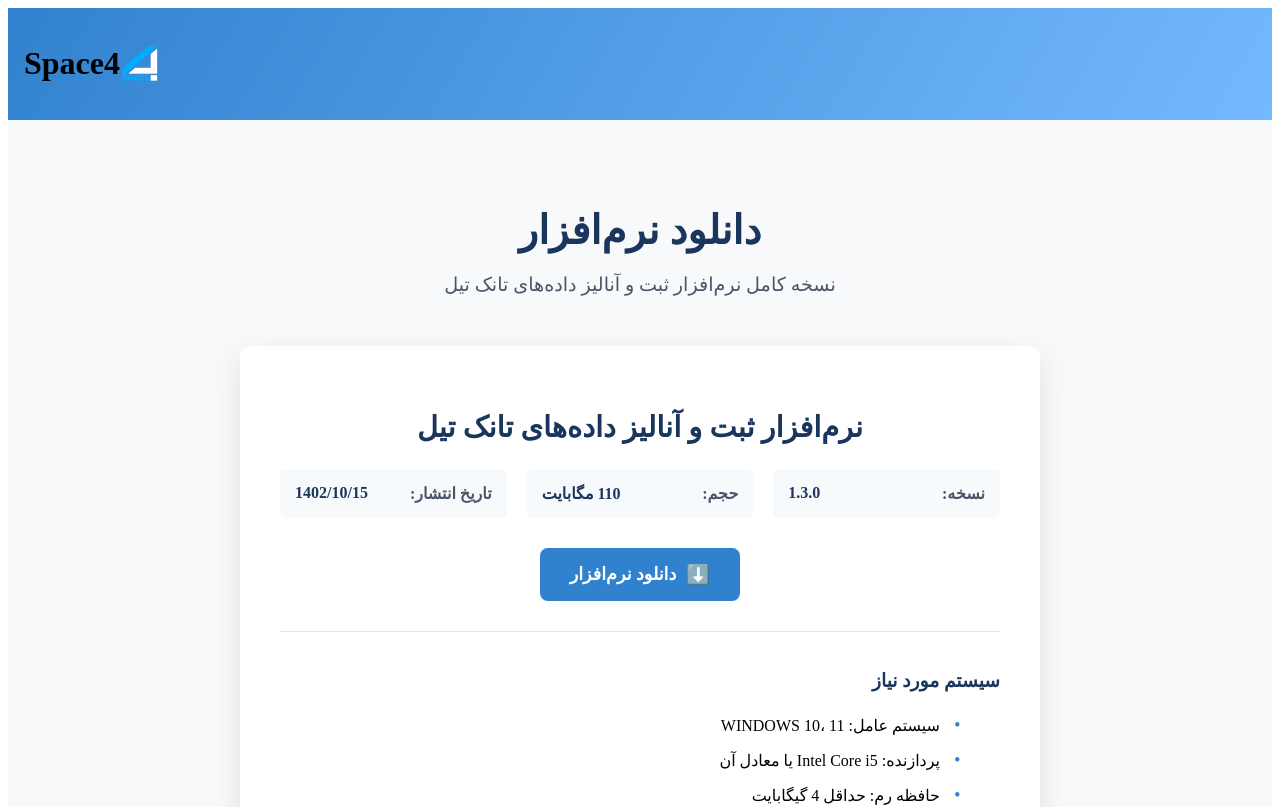
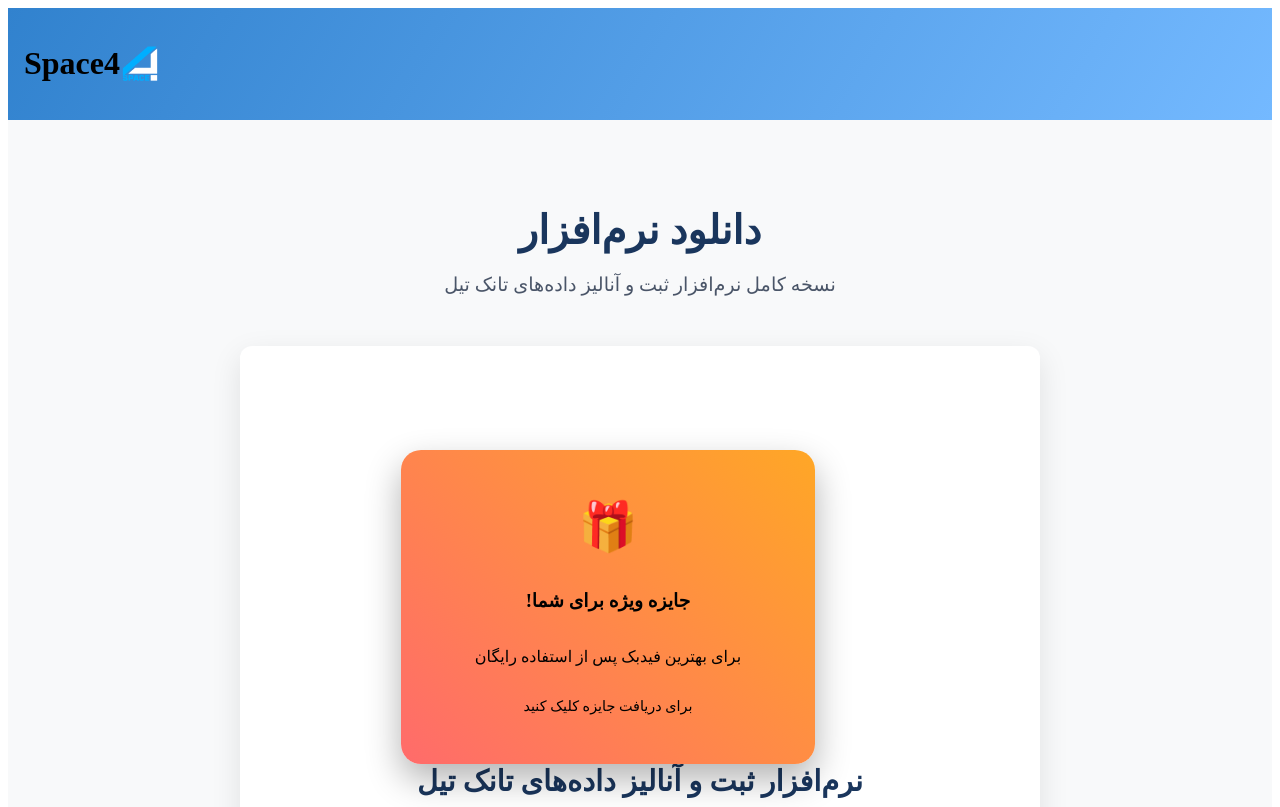
Before and after one commit to RashidBik/petrol, a SvelteKit app: page /download in a window 1280 px wide. Shown: the top 807 px of the page. Built offline with nearby package versions, Linux system fonts and the light colour scheme.

Commit message:
Update +page.svelte

```diff
--- a/src/routes/download/+page.svelte
+++ b/src/routes/download/+page.svelte
@@ -1,4 +1,13 @@
 <script>
+  let showCoupon = false;
+    let couponCode = "PETRO10";
+    let couponCopied = false;
+
+    function copyCoupon() {
+        navigator.clipboard.writeText(couponCode);
+        couponCopied = true;
+        setTimeout(() => couponCopied = false, 2000);
+    }
   let downloadInfo = {
     version: "1.3.0",
     size: "110 مگابایت",
@@ -43,6 +52,35 @@
 
     <div class="download-content">
       <div class="download-card">
+    <!-- بخش جایزه جدید -->
+  <section class="discount-section">
+    <div class="discount-card {showCoupon ? 'revealed' : ''}">
+        <div class="discount-front" on:click={() => showCoupon = true}>
+            <div class="gift-icon">🎁</div>
+            <h3>جایزه ویژه برای شما!</h3>
+            <p>برای بهترین فیدبک پس از استفاده رایگان</p>
+            <div class="click-hint">برای دریافت جایزه کلیک کنید</div>
+        </div>
+
+        <div class="discount-back">
+            <div class="coupon-content">
+                <div class="discount-badge">10% تخفیف</div>
+                <h3>کد تخفیف ویژه</h3>
+                <p>برای خرید نسخه کامل نرم‌افزار</p>
+
+                <div class="coupon-code" on:click={copyCoupon}>
+                    <span>{couponCode}</span>
+                    <div class="copy-indicator {couponCopied ? 'copied' : ''}">
+                        {couponCopied ? 'کپی شد!' : 'کلیک برای کپی'}
+                    </div>
+                </div>
+
+                <p class="coupon-terms">این کد را همراه با فیدبک خود به شماره واتساپ  0093795552579 ارسال کنید</p>
+                <button class="close-coupon" on:click={() => showCoupon = false}>بستن</button>
+            </div>
+        </div>
+    </div>
+  </section>
         <div class="download-info">
           <h2>نرم‌افزار ثبت و آنالیز داده‌های تانک تیل</h2>
           <div class="version-info">
@@ -321,6 +359,166 @@
     color: white;
   }
 
+    /* استایل‌های بخش جایزه */
+    .discount-section {
+        display: flex;
+        justify-content: center;
+        margin: 4rem 0;
+    }
+
+    .discount-card {
+        width: 350px;
+        height: 250px;
+        perspective: 1000px;
+        cursor: pointer;
+    }
+
+    .discount-front, .discount-back {
+        position: absolute;
+        width: 100%;
+        height: 100%;
+        backface-visibility: hidden;
+        border-radius: 20px;
+        padding: 2rem;
+        text-align: center;
+        display: flex;
+        flex-direction: column;
+        justify-content: center;
+        align-items: center;
+        transition: transform 0.8s cubic-bezier(0.175, 0.885, 0.32, 1.275);
+        box-shadow: 0 15px 35px rgba(0, 0, 0, 0.3);
+    }
+
+    .discount-front {
+        background: linear-gradient(45deg, #ff6b6b, #ffa726);
+        transform: rotateY(0deg);
+    }
+
+    .discount-back {
+        background: linear-gradient(45deg, #4ecdc4, #44a08d);
+        transform: rotateY(180deg);
+    }
+
+    .discount-card.revealed .discount-front {
+        transform: rotateY(-180deg);
+    }
+
+    .discount-card.revealed .discount-back {
+        transform: rotateY(0deg);
+    }
+
+    .gift-icon {
+        font-size: 3rem;
+        margin-bottom: 1rem;
+        animation: bounce 2s infinite;
+    }
+
+    .click-hint {
+        margin-top: 1rem;
+        font-size: 0.9rem;
+        opacity: 0.8;
+        animation: pulse 2s infinite;
+    }
+
+    .discount-badge {
+        background: #ff4757;
+        color: white;
+        padding: 0.5rem 1.5rem;
+        border-radius: 25px;
+        font-size: 1.5rem;
+        font-weight: bold;
+        margin-bottom: 1rem;
+        animation: glow 2s infinite;
+    }
+
+    .coupon-code {
+        background: rgba(255, 255, 255, 0.2);
+        padding: 1rem 2rem;
+        border-radius: 10px;
+        margin: 1.5rem 0;
+        cursor: pointer;
+        transition: all 0.3s ease;
+        border: 2px dashed rgba(255, 255, 255, 0.5);
+    }
+
+    .coupon-code:hover {
+        background: rgba(255, 255, 255, 0.3);
+        transform: scale(1.05);
+    }
+
+    .coupon-code span {
+        font-size: 1.5rem;
+        font-weight: bold;
+        letter-spacing: 3px;
+        font-family: monospace;
+    }
+
+    .copy-indicator {
+        font-size: 0.8rem;
+        opacity: 0.7;
+        margin-top: 0.5rem;
+        transition: all 0.3s ease;
+    }
+
+    .copy-indicator.copied {
+        color: #2ed573;
+        opacity: 1;
+    }
+
+    .coupon-terms {
+        font-size: 0.8rem;
+        opacity: 0.8;
+        margin: 1rem 0;
+    }
+
+    .close-coupon {
+        background: rgba(255, 255, 255, 0.2);
+        color: white;
+        border: none;
+        padding: 0.5rem 1rem;
+        border-radius: 5px;
+        cursor: pointer;
+        margin-top: 1rem;
+        transition: all 0.3s ease;
+    }
+
+    .close-coupon:hover {
+        background: rgba(255, 255, 255, 0.3);
+    }
+
+    /* انیمیشن‌ها */
+    @keyframes bounce {
+        0%, 20%, 50%, 80%, 100% {
+            transform: translateY(0);
+        }
+        40% {
+            transform: translateY(-10px);
+        }
+        60% {
+            transform: translateY(-5px);
+        }
+    }
+
+    @keyframes pulse {
+        0%, 100% {
+            opacity: 0.8;
+        }
+        50% {
+            opacity: 1;
+        }
+    }
+
+    @keyframes glow {
+        0%, 100% {
+            box-shadow: 0 0 5px #ff4757;
+        }
+        50% {
+            box-shadow: 0 0 20px #ff4757;
+        }
+    }
+
+
+
   @media (max-width: 768px) {
     .download-card,
     .installation-steps,
@@ -341,5 +539,17 @@
       flex-direction: column;
       align-items: center;
     }
+  .container {
+            padding: 1rem;
+        }
+
+        h1 {
+            font-size: 2rem;
+        }
+
+        .discount-card {
+            width: 300px;
+            height: 220px;
+        }
   }
 </style>
```
